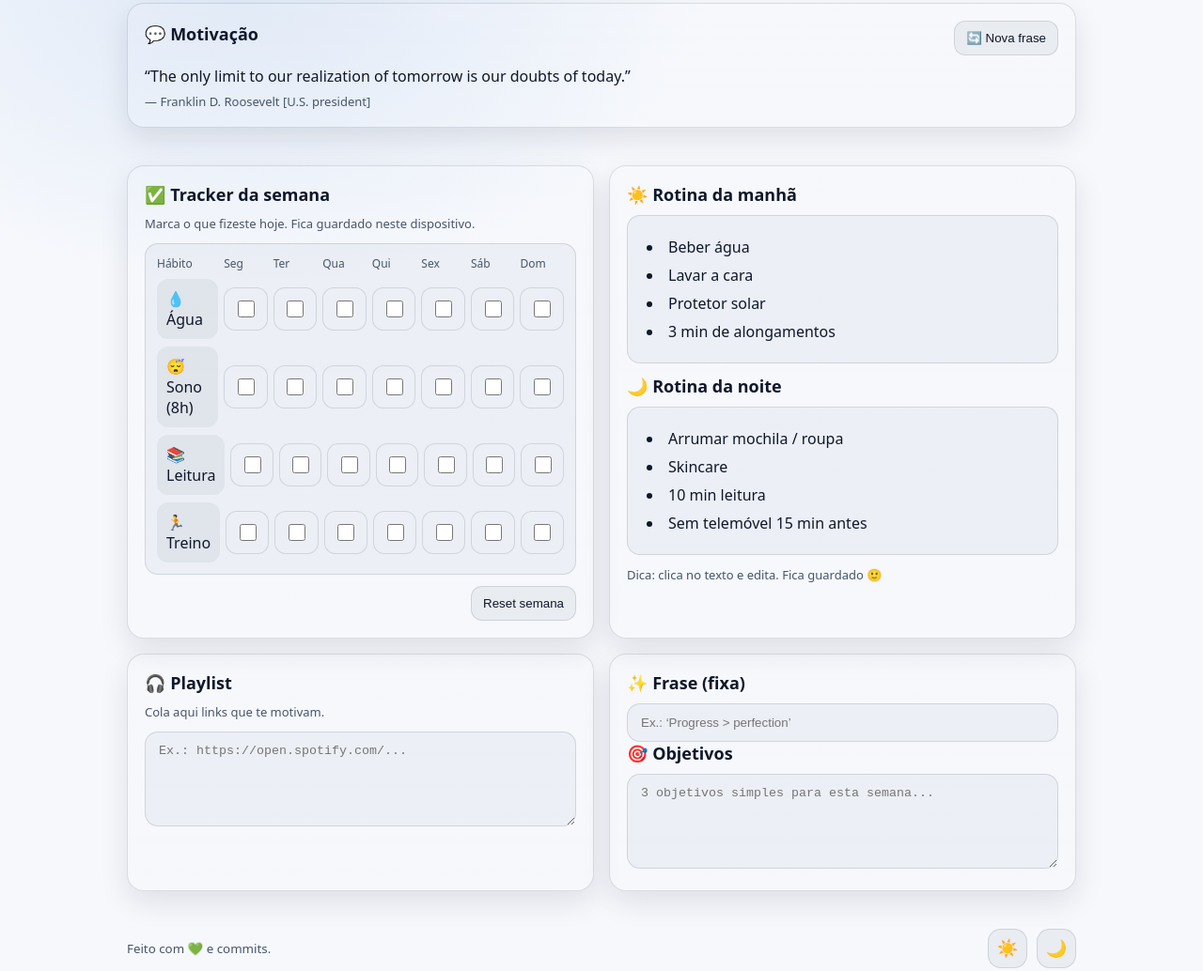
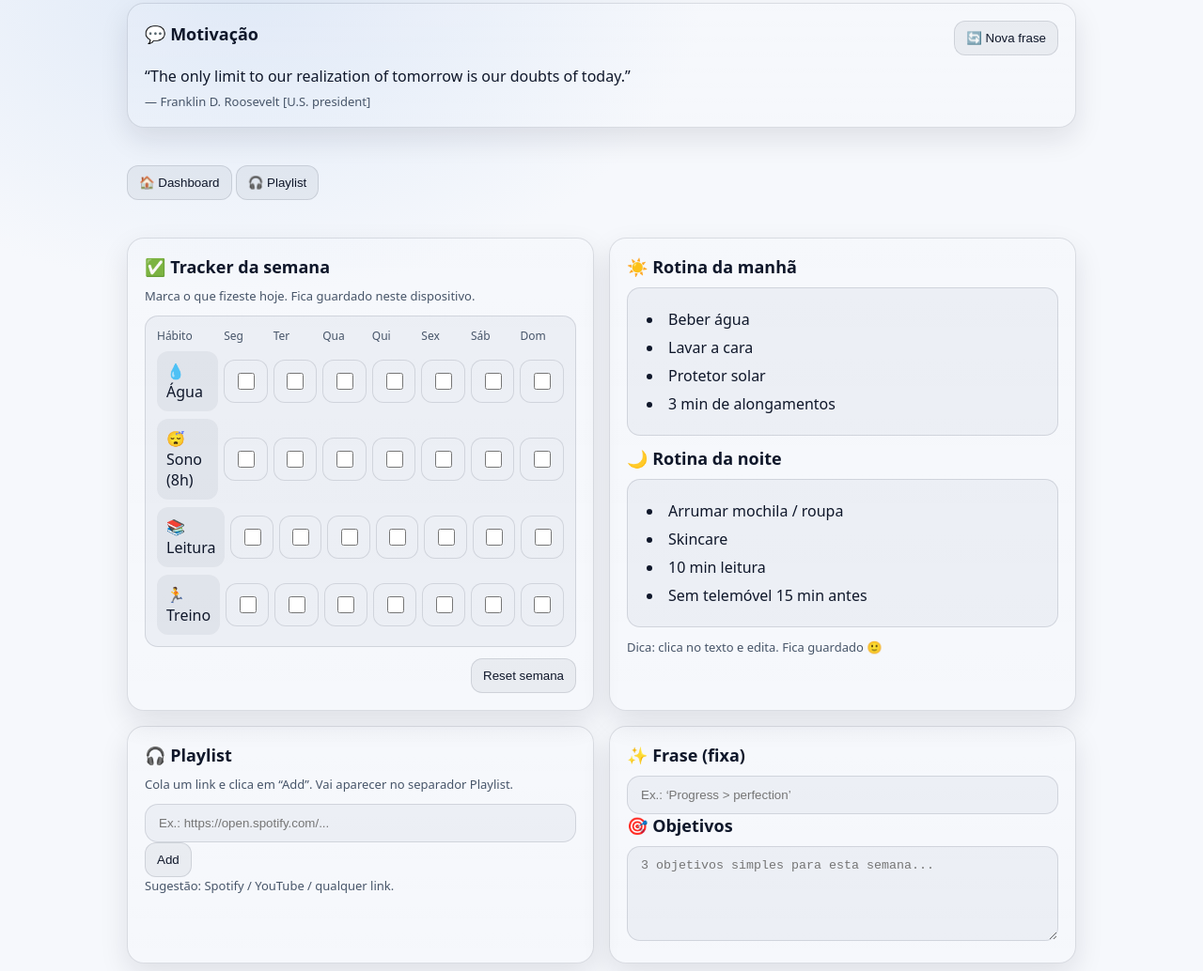
Before and after one commit to catarinagsferreira/self-care-tracker, a plain HTML site: page index.html in a window 1280 px wide. Shown: the part 147-1181 px from the top of the page at 94% size. Drawn offline with Linux system fonts and the light colour scheme.

Commit message:
Update index.html

```diff
--- a/index.html
+++ b/index.html
@@ -25,7 +25,14 @@
     </section>
   </div>
 
-  <main class="wrap grid">
+  <!-- Tabs -->
+  <div class="wrap tabs">
+    <button id="tabDashboardBtn" class="tab active" type="button">🏠 Dashboard</button>
+    <button id="tabPlaylistBtn" class="tab" type="button">🎧 Playlist</button>
+  </div>
+
+  <!-- Dashboard panel -->
+  <main id="panelDashboard" class="wrap grid">
     <section class="card">
       <h2>✅ Tracker da semana</h2>
       <p class="hint">Marca o que fizeste hoje. Fica guardado neste dispositivo.</p>
@@ -106,10 +113,17 @@
       <p class="hint">Dica: clica no texto e edita. Fica guardado 🙂</p>
     </section>
 
+    <!-- Playlist add card -->
     <section class="card">
       <h2>🎧 Playlist</h2>
-      <p class="hint">Cola aqui links que te motivam.</p>
-      <textarea id="playlist" rows="5" placeholder="Ex.: https://open.spotify.com/..."></textarea>
+      <p class="hint">Cola um link e clica em “Add”. Vai aparecer no separador Playlist.</p>
+
+      <div class="playlist-add">
+        <input id="playlistUrl" type="text" placeholder="Ex.: https://open.spotify.com/..." />
+        <button id="addPlaylistBtn" type="button">Add</button>
+      </div>
+
+      <p class="hint">Sugestão: Spotify / YouTube / qualquer link.</p>
     </section>
 
     <section class="card">
@@ -120,6 +134,18 @@
       <textarea id="goals" rows="5" placeholder="3 objetivos simples para esta semana..."></textarea>
     </section>
   </main>
+
+  <!-- Playlist panel (tab page) -->
+  <section id="panelPlaylist" class="wrap" hidden>
+    <div class="card">
+      <h2>🎧 Playlist (links)</h2>
+      <p class="hint">Clica num item para abrir num novo separador.</p>
+
+      <ul id="playlistLinks" class="link-list"></ul>
+
+      <p class="hint">Os links ficam guardados neste dispositivo (localStorage).</p>
+    </div>
+  </section>
 
   <footer class="wrap foot">
     <small>Feito com 💚 e commits.</small>
```
Lines whose indentation alone changed are shown as unchanged.
